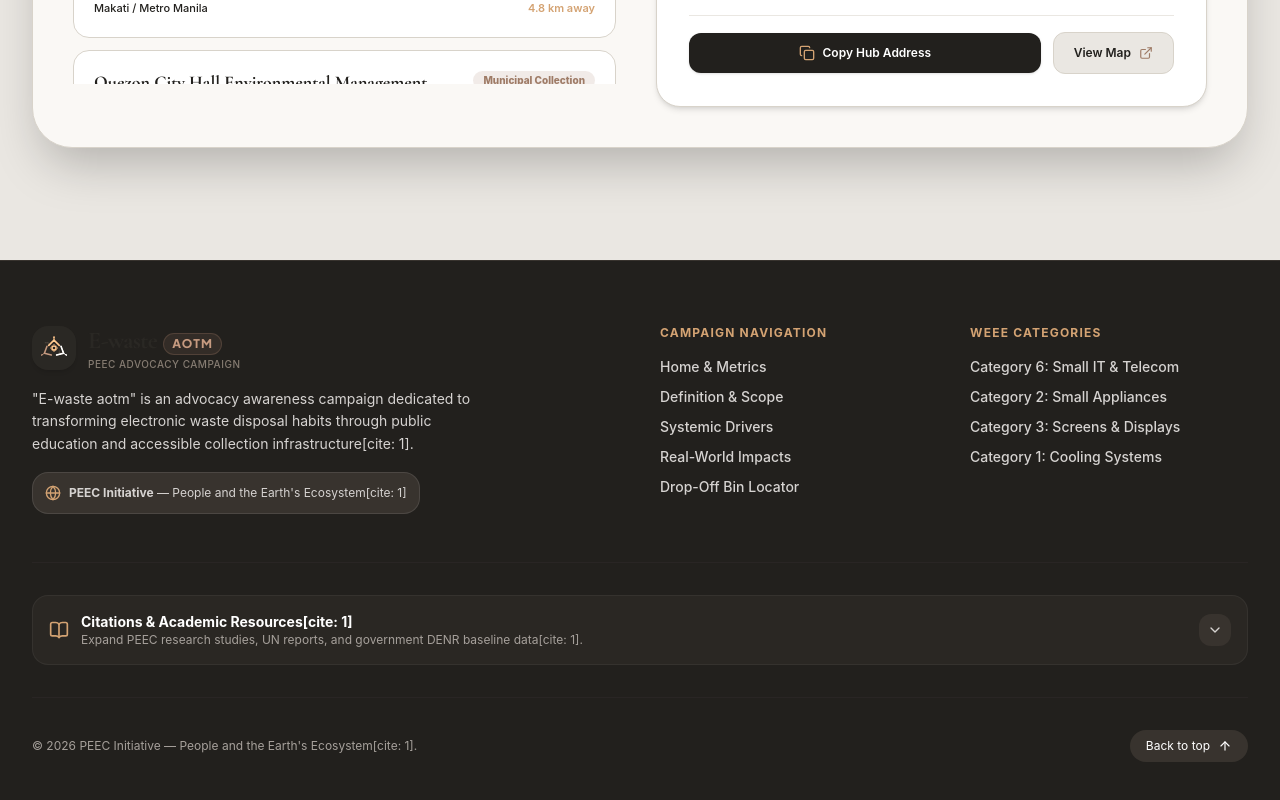
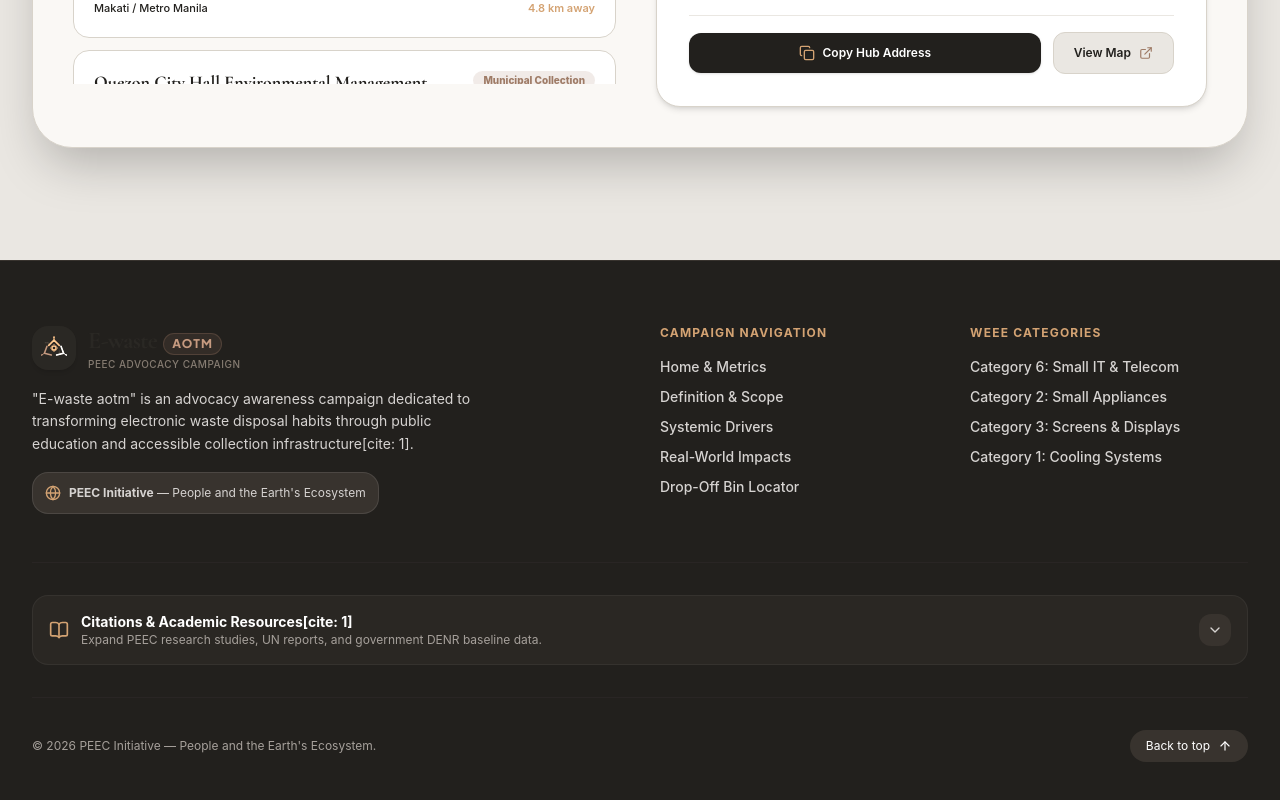
Before and after one commit to avdingal/PEEC---EWaste, a React (Vite) app: page / in a window 1280 px wide. Shown: the part 6166-6966 px from the top of the page. Built offline with nearby package versions, Linux system fonts and the light colour scheme.

Commit message:
Update Footer.jsx

```diff
--- a/src/components/Footer.jsx
+++ b/src/components/Footer.jsx
@@ -29,7 +29,7 @@ export default function Footer() {
             <div className="inline-flex items-center gap-2 p-3 bg-[#38332E] border border-white/10 rounded-2xl text-xs text-stone-300">
               <Globe className="w-4 h-4 text-[#D4A373] shrink-0" />
               <span>
-                <strong>PEEC Initiative</strong> — People and the Earth's Ecosystem[cite: 1]
+                <strong>PEEC Initiative</strong> — People and the Earth's Ecosystem
               </span>
             </div>
           </div>
@@ -77,7 +77,7 @@ export default function Footer() {
                   Citations & Academic Resources[cite: 1]
                 </div>
                 <div className="text-xs text-stone-400">
-                  {showReferences ? 'Hide' : 'Expand'} PEEC research studies, UN reports, and government DENR baseline data[cite: 1].
+                  {showReferences ? 'Hide' : 'Expand'} PEEC research studies, UN reports, and government DENR baseline data.
                 </div>
               </div>
             </div>
@@ -112,7 +112,7 @@ export default function Footer() {
         {/* Bottom Bar */}
         <div className="pt-8 flex flex-col sm:flex-row items-center justify-between gap-4 text-xs text-stone-400">
           <div className="flex items-center gap-2">
-            <span>© {new Date().getFullYear()} PEEC Initiative — People and the Earth's Ecosystem[cite: 1].</span>
+            <span>© {new Date().getFullYear()} PEEC Initiative — People and the Earth's Ecosystem.</span>
           </div>
 
           <button
```
